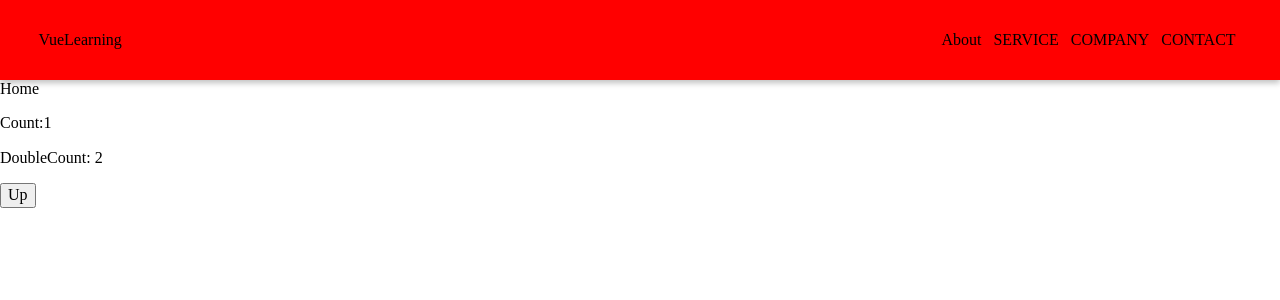
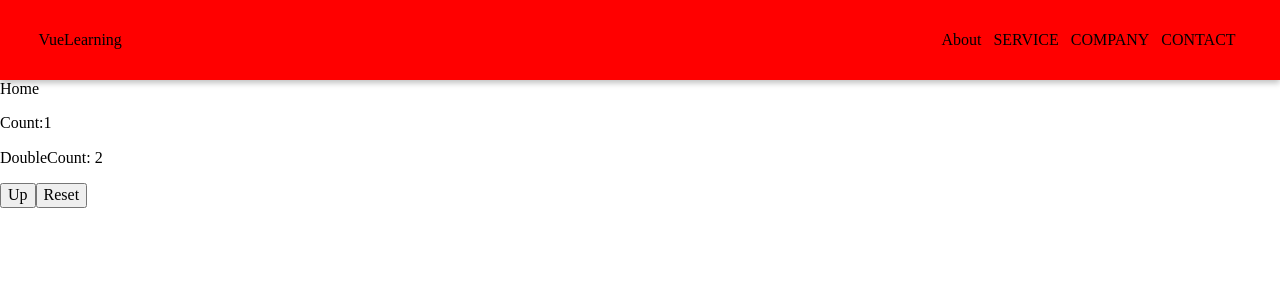
Before and after one commit to nakashimashin/vue-learning, a Vue app: page / in a window 1280 px wide. Shown: the top 300 px of the page. Built offline with nearby package versions, Linux system fonts and the light colour scheme.

Commit message:
resetメソッド追加

```diff
--- a/src/pages/Home.vue
+++ b/src/pages/Home.vue
@@ -9,6 +9,7 @@ const counter = useStoreCounter();
     <p>Count:{{ counter.count }}</p>
     <p>DoubleCount: {{ counter.doubleCount }}</p>
     <button @click="counter.increment()">Up</button>
+    <button @click="counter.$reset">Reset</button>
   </div>
 </template>
 
```
